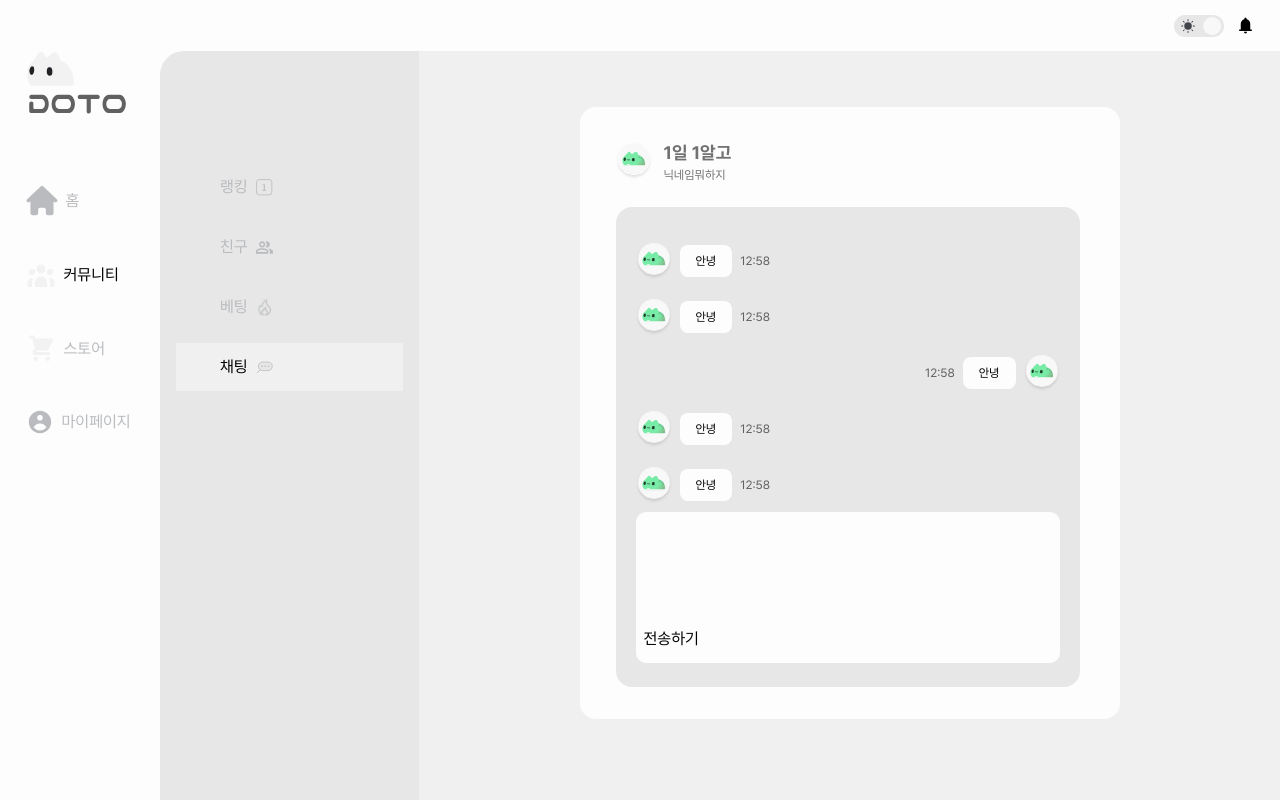
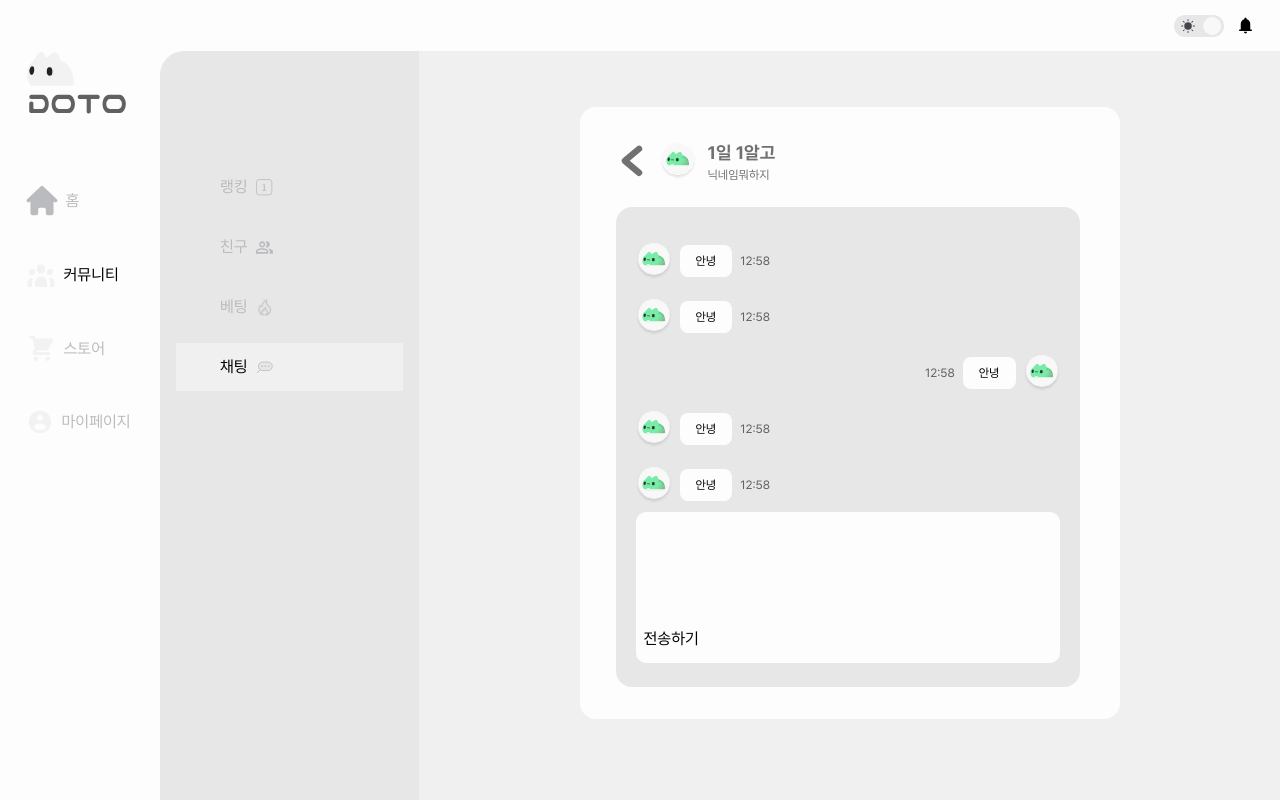
Before and after one commit to Do-it-Together-DoTo/DoTo_Front, a React (Vite) app: page /community/chatting/1 in a window 1280 px wide. Built offline with nearby package versions, Linux system fonts and the light colour scheme.

Commit message:
Design: 채팅방 뒤로가기

```diff
--- /dev/null
+++ b/src/assets/svg/ArrowLeftIcon.tsx
@@ -0,0 +1,8 @@
+import * as React from 'react';
+import type { SVGProps } from 'react';
+const SvgArrowLeftIcon = (props: SVGProps<SVGSVGElement>) => (
+  <svg xmlns="http://www.w3.org/2000/svg" fill="none" viewBox="0 0 17 25" {...props}>
+    <path stroke="#717171" strokeLinecap="round" strokeWidth={5} d="M13.954 3 3 12.192M14 21.691 3.046 12.5" />
+  </svg>
+);
+export default SvgArrowLeftIcon;
--- a/src/pages/community/ChattingRoomPage.tsx
+++ b/src/pages/community/ChattingRoomPage.tsx
@@ -1,6 +1,6 @@
 import ChattingMessage from '@/components/community/chatting/ChattingMessage';
 import { FormEvent, KeyboardEvent, useEffect, useRef, useState } from 'react';
-import { useParams } from 'react-router-dom';
+import { useParams, Link } from 'react-router-dom';
 import {
   CHATTING_ROOM_LIST,
   CHATTING_MESSAGE_LIST,
@@ -8,6 +8,7 @@ import {
   IChattingMessage,
 } from '@/components/community/chatting/ChattingConstant';
 import { CharacterProfileIcon } from '@/assets/svg/community';
+import { ArrowLeftIcon } from '@/assets/svg';
 
 const ChattingRoomPage = () => {
   const { roomId } = useParams();
@@ -40,6 +41,9 @@ const ChattingRoomPage = () => {
     <main className="w-full  h-[calc(100vh-3.1875rem)] flex  flex-col gap-6 bg-Light_Layout-200 dark:bg-Dark_Layout-300 items-center py-14">
       <section className="flex flex-col w-[33.75rem] py-8 px-9 bg-Light_Layout-400 gap-6 rounded-2xl dark:bg-Dark_Layout-400">
         <div className="flex items-center gap-3">
+          <Link to="/community/chatting">
+            <ArrowLeftIcon width="2rem" height="2rem" />
+          </Link>
           <CharacterProfileIcon width="36" height="36" />
           <div className="text-Light_CategoryText_Icon_Contents dark:text-Dark_CategoryText_Icon flex flex-col">
             <h3 className="text-lg  font-bold">{room?.roomName}</h3>
```
Also changed, not shown: src/assets/svg/index.ts (+5 -4 lines), public/svg/arrowLeftIcon.svg (added).
